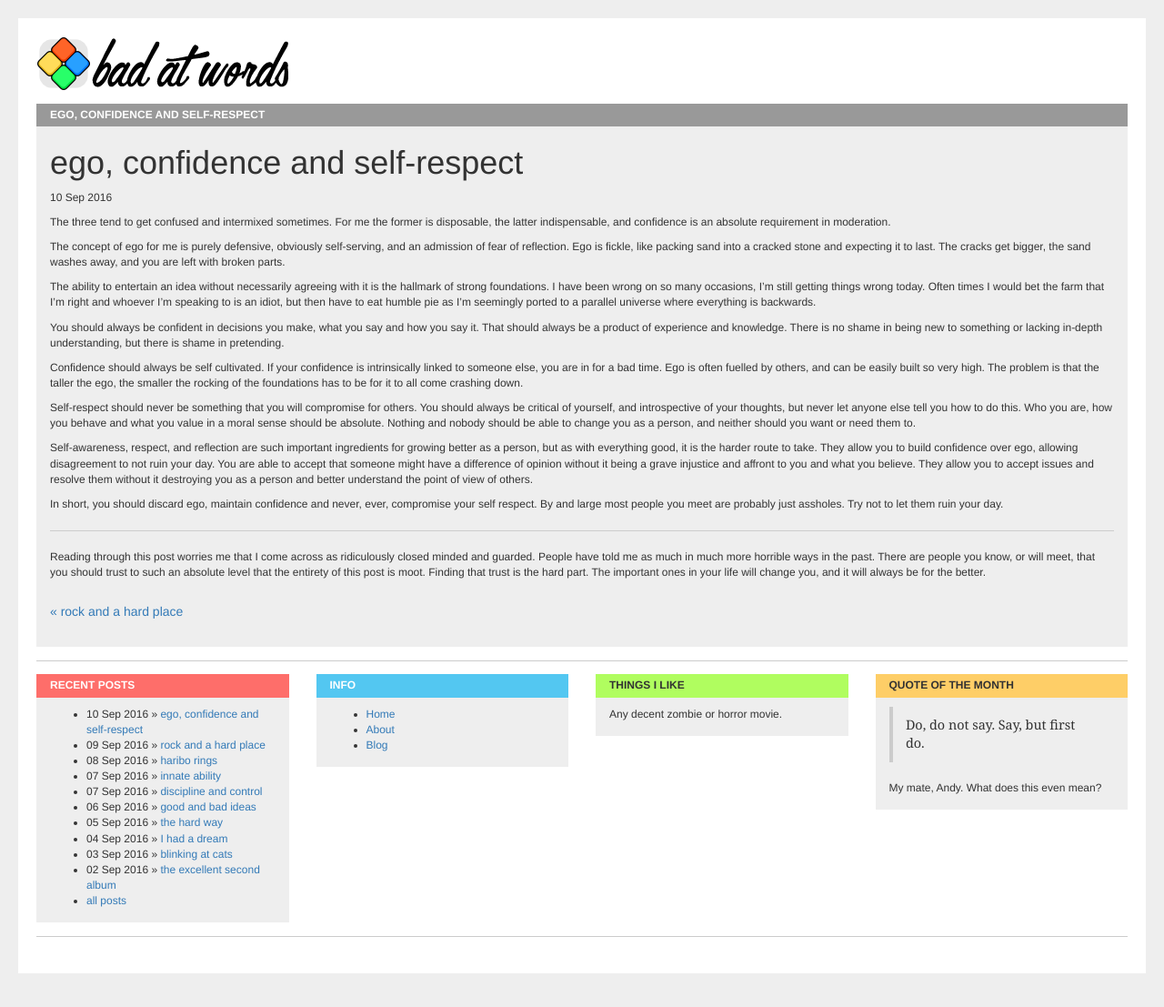
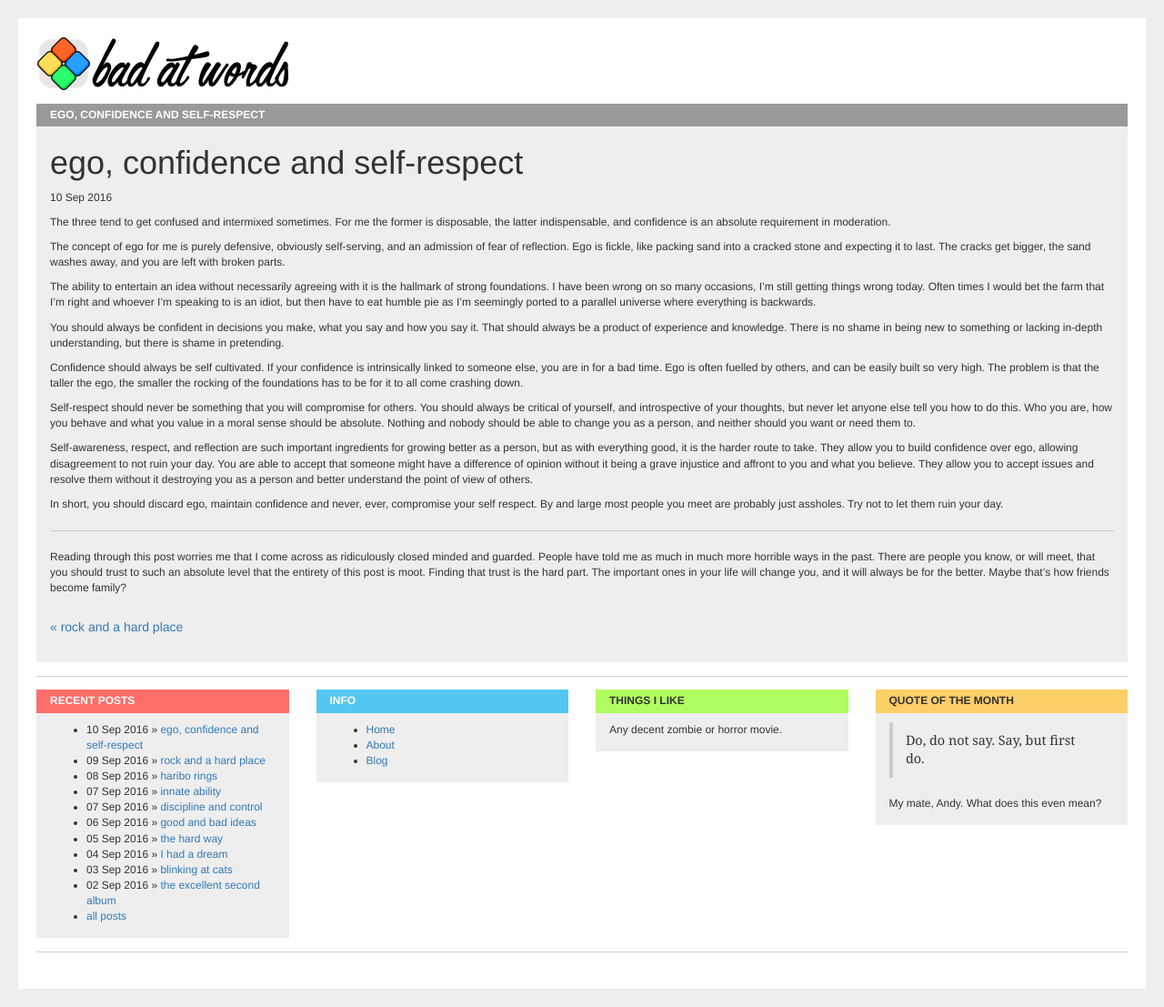
Before and after one commit to davidgitstuff/davidgitstuff.github.io, a Jekyll site: the page built from _posts/2016-09-10-ego-confidence-and-self-respect.md, in a window 1280 px wide. Shown: the whole page at 91% size. Built offline with Jekyll 4.4.1, drawn with Linux system fonts in a browser that asks for light colours; nearby versions of some CDN libraries; library files that are not in the unit come from our copies.

Commit message:
post update

```diff
--- a/_posts/2016-09-10-ego-confidence-and-self-respect.md
+++ b/_posts/2016-09-10-ego-confidence-and-self-respect.md
@@ -22,4 +22,4 @@ In short, you should discard ego, maintain confidence and never, ever, compromis
 
 ***
 
-Reading through this post worries me that I come across as ridiculously closed minded and guarded. People have told me as much in much more horrible ways in the past. There are people you know, or will meet, that you should trust to such an absolute level that the entirety of this post is moot. Finding that trust is the hard part. The important ones in your life will change you, and it will always be for the better.
+Reading through this post worries me that I come across as ridiculously closed minded and guarded. People have told me as much in much more horrible ways in the past. There are people you know, or will meet, that you should trust to such an absolute level that the entirety of this post is moot. Finding that trust is the hard part. The important ones in your life will change you, and it will always be for the better. Maybe that's how friends become family?
```
